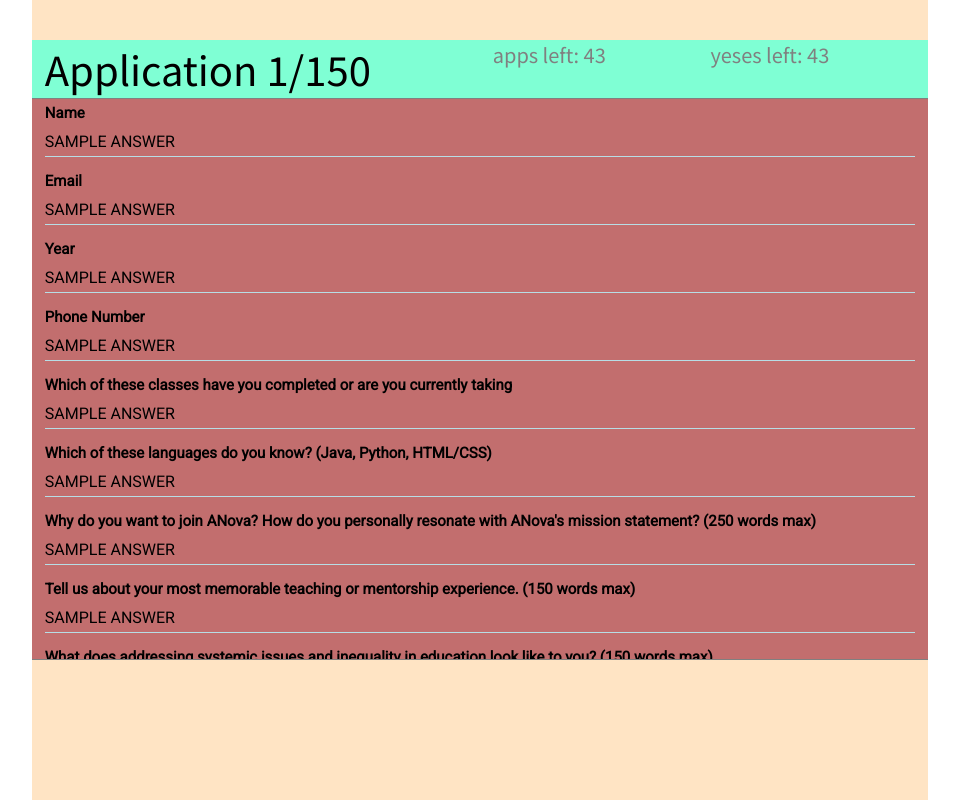
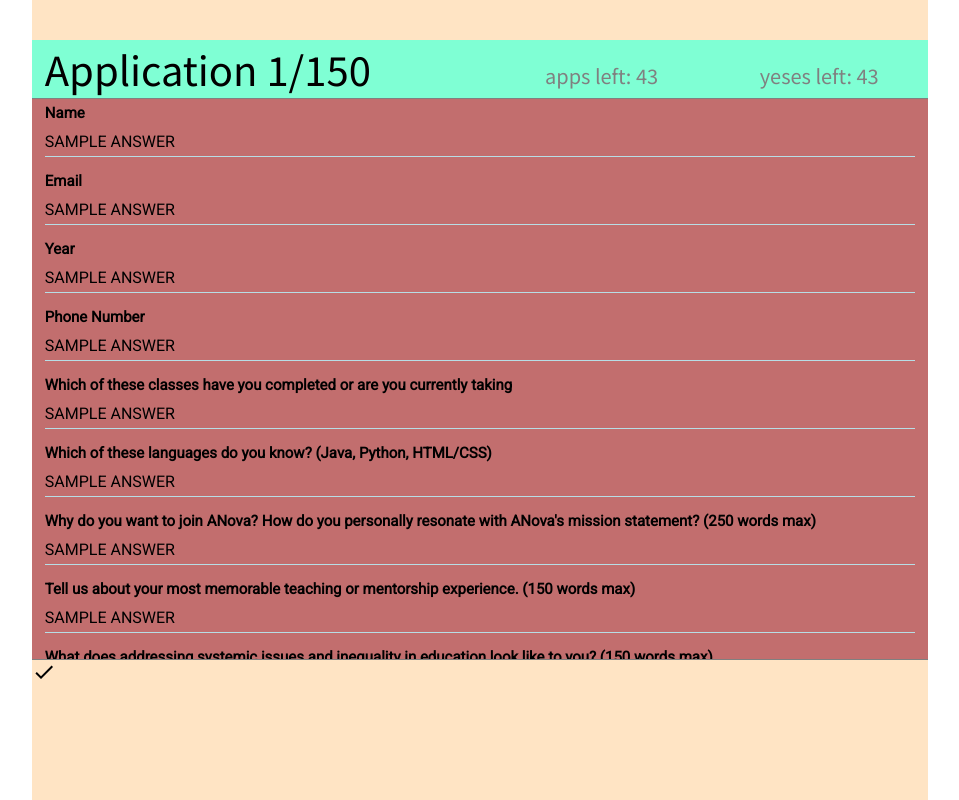
Before and after one commit to saiyandapalli/ANova-App-Reader, a React (Create React App) app in the folder appreader/: page / in a window 1280 px wide. Shown: the whole page, without its empty margins (160-1119 px from the left). Built offline with nearby package versions, Linux system fonts and the light colour scheme.

Commit message:
unfinished business

```diff
--- a/appreader/package.json
+++ b/appreader/package.json
@@ -3,6 +3,9 @@
   "version": "0.1.0",
   "private": true,
   "dependencies": {
+    "@material-ui/core": "^4.9.11",
+    "@material-ui/icons": "^4.9.1",
+    "@material-ui/styles": "^4.9.10",
     "@testing-library/jest-dom": "^4.2.4",
     "@testing-library/react": "^9.5.0",
     "@testing-library/user-event": "^7.2.1",
--- a/appreader/src/components/applications/application.css
+++ b/appreader/src/components/applications/application.css
@@ -14,12 +14,17 @@
   flex: 2;
   padding-left: 1vw;
   padding-right: 1vw;
+  align-self: flex-end;
 }
 .header-stats {
   flex: 1;
+
   font-size: 20px;
   color: grey;
   font-family: "Noto Sans JP", sans-serif;
+  text-align: center;
+  align-self: flex-end;
+  padding-bottom: 8px;
 }
 .container {
   background-color: bisque;
@@ -31,10 +36,8 @@
 .form {
   background-color: rgb(194, 110, 110);
   border-width: 0;
-
   border-bottom: 1px gray;
   border-style: solid;
   height: 70vh;
-
   overflow: scroll;
 }
--- a/appreader/src/components/applications/application.jsx
+++ b/appreader/src/components/applications/application.jsx
@@ -1,6 +1,8 @@
 import React, { Component } from "react";
 import "./application.css";
 import Response from "../response/response";
+import { NavigateNext } from "@material-ui/icons";
+import NoButton from "../buttons/noButton";
 
 class Applications extends Component {
   //   constructor() {
@@ -16,8 +18,9 @@
           <div className="header-stats">yeses left: 43</div>
         </div>
         <div className="form">
-          <Response></Response>
+          <Response />
         </div>
+        <NoButton />
       </div>
     );
   }
--- /dev/null
+++ b/appreader/src/components/buttons/checkButton.jsx
@@ -0,0 +1 @@
+import { Check } from "@material-ui/icons";
--- /dev/null
+++ b/appreader/src/components/buttons/nextButton.jsx
@@ -0,0 +1 @@
+import { NavigateNext } from "@material-ui/icons";
--- /dev/null
+++ b/appreader/src/components/buttons/noButton.jsx
@@ -0,0 +1,7 @@
+import { Check } from "@material-ui/icons";
+import React from "react";
+
+const App = () => {
+  return <Check />;
+};
+export default App;
```
Also changed, not shown: 1 other file (tests, documents, lock files or other folders).
